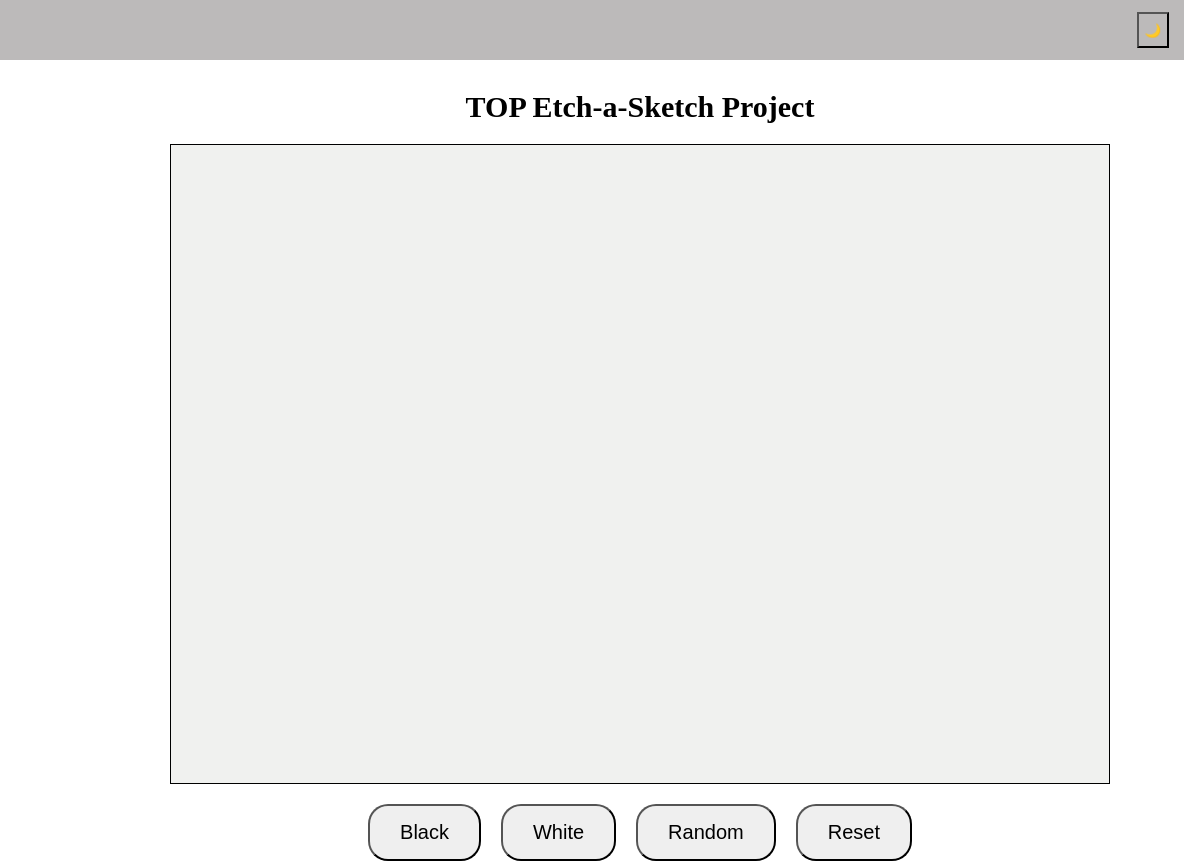
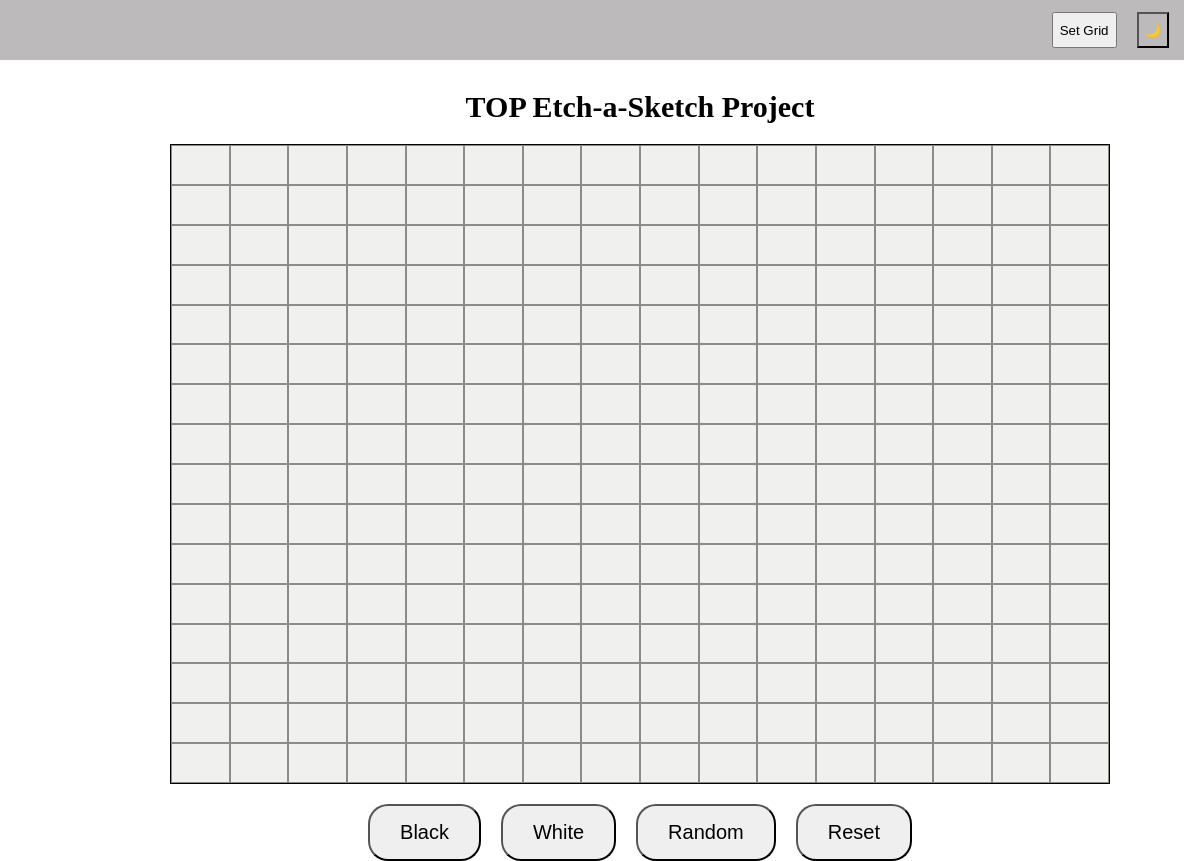
Before and after one commit to Euuiiii/Etch-a-Sketch, a plain HTML site: page index.html in a window 1280 px wide. Shown: the full height of the page, 0-1184 px from the left. Drawn offline with Linux system fonts and the light colour scheme.

Commit message:
add: grid layout and grid update functionality

```diff
--- a/index.html
+++ b/index.html
@@ -11,6 +11,7 @@
 <body>
     <nav>
         <ul class = "nav-links">
+                <button class = "set"> Set Grid </button>
             <button class = "toggle-btn" arial = "Toggle button">🌙</button>
             <li class = "github"><a href = "https://github.com/Euuiiii/Etch-a-Sketch"><i style="font-size:36px" class="fa">&#xf09b;</i></a></li>
         <ul>
--- a/script.js
+++ b/script.js
@@ -18,12 +18,40 @@ toggle.addEventListener('click', () => {
 });
 // Dark mode toggle button end
 
-const container = document.querySelector(".container");
 
-const totalSquares = 16 * 16;
+let gridSize  = 16;
 
-for (let i = 0; i < totalSquares; i++){
-  const sq = document.createElement('div');
-  container.appendChild(sq);
 
+function updateGrid(size){
+  const container = document.querySelector(".container");
+
+  container.replaceChildren();
+  container.style.gridTemplateColumns = `repeat(${size}, minmax(0, 1fr))`;
+  container.style.gridTemplateRows = `repeat(${size}, minmax(0, 1fr))`;
+
+
+  for(let i = 0; i < size * size; i++){
+    container.appendChild(document.createElement("div"));
+  }
 }
+
+
+const gridBtn = document.querySelector(".set");
+
+
+
+gridBtn.addEventListener("click", () => {
+   let gridVal =  prompt("Enter the number of square you prefer for the new grid");
+
+   if(gridVal >= 2 && gridVal <= 100){
+    const newSize = Number(gridVal);
+    updateGrid(newSize);
+   } else{
+    alert("Please enter a number between 2 to 100");
+   }
+})
+
+
+
+
+updateGrid(gridSize);
--- a/styles.css
+++ b/styles.css
@@ -54,17 +54,20 @@ header{
 
 .container{
     border : 1px solid black;
-    display : flex;
-    flex-wrap : wrap;
-    align-items : center;
-    justify-content : center;
+    display : grid;
     height : 80dvh;
     width : min(940px, 100%);
     box-sizing : border-box;
     background-color : #f0f1ef;
-    align-items : center;
     margin : 20px auto 0;
 }
+
+.container > div {
+    min-width: 0;
+    min-height: 0;
+    border : 1px solid rgb(141, 138, 138);
+}
+
 
 
 .buttons{
```
